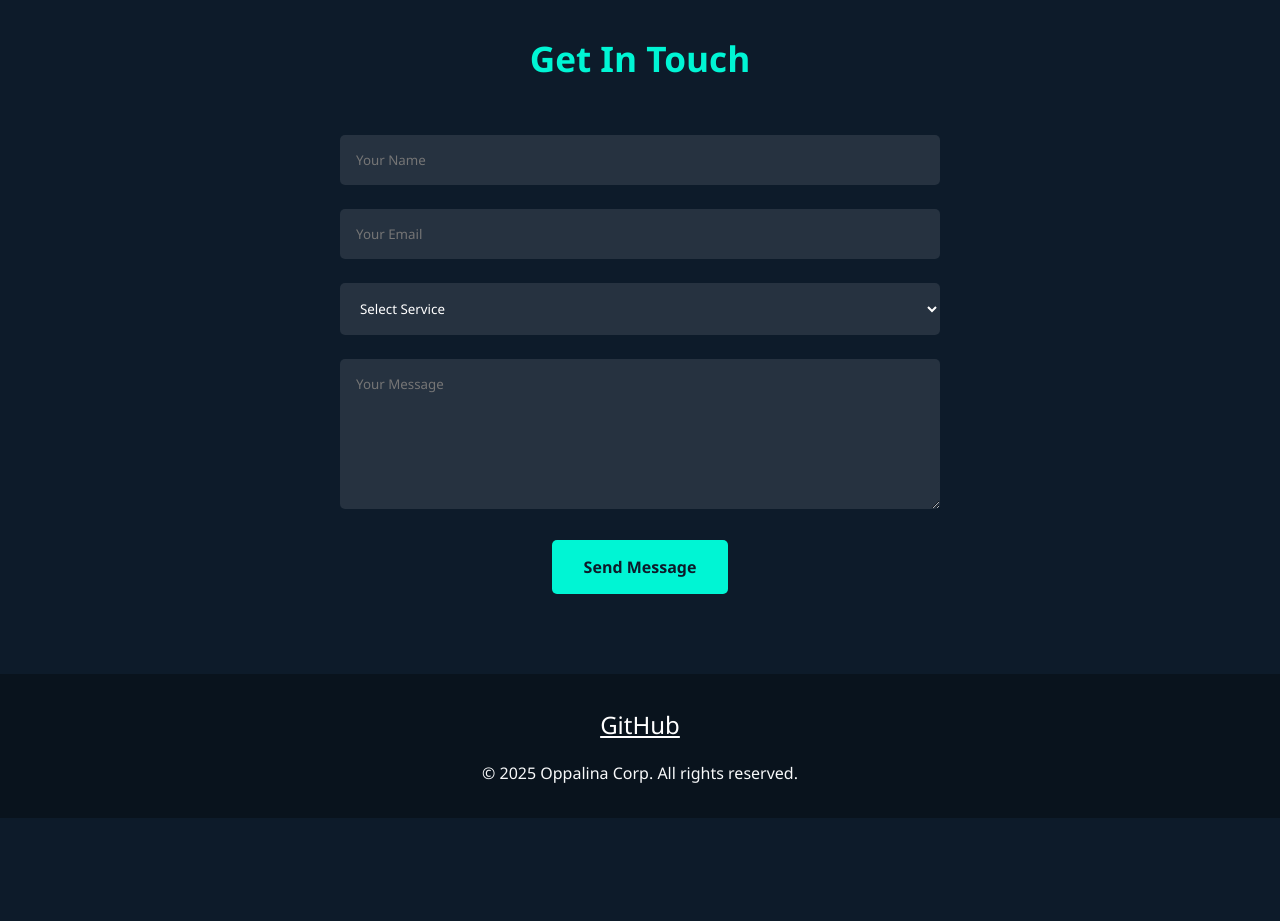
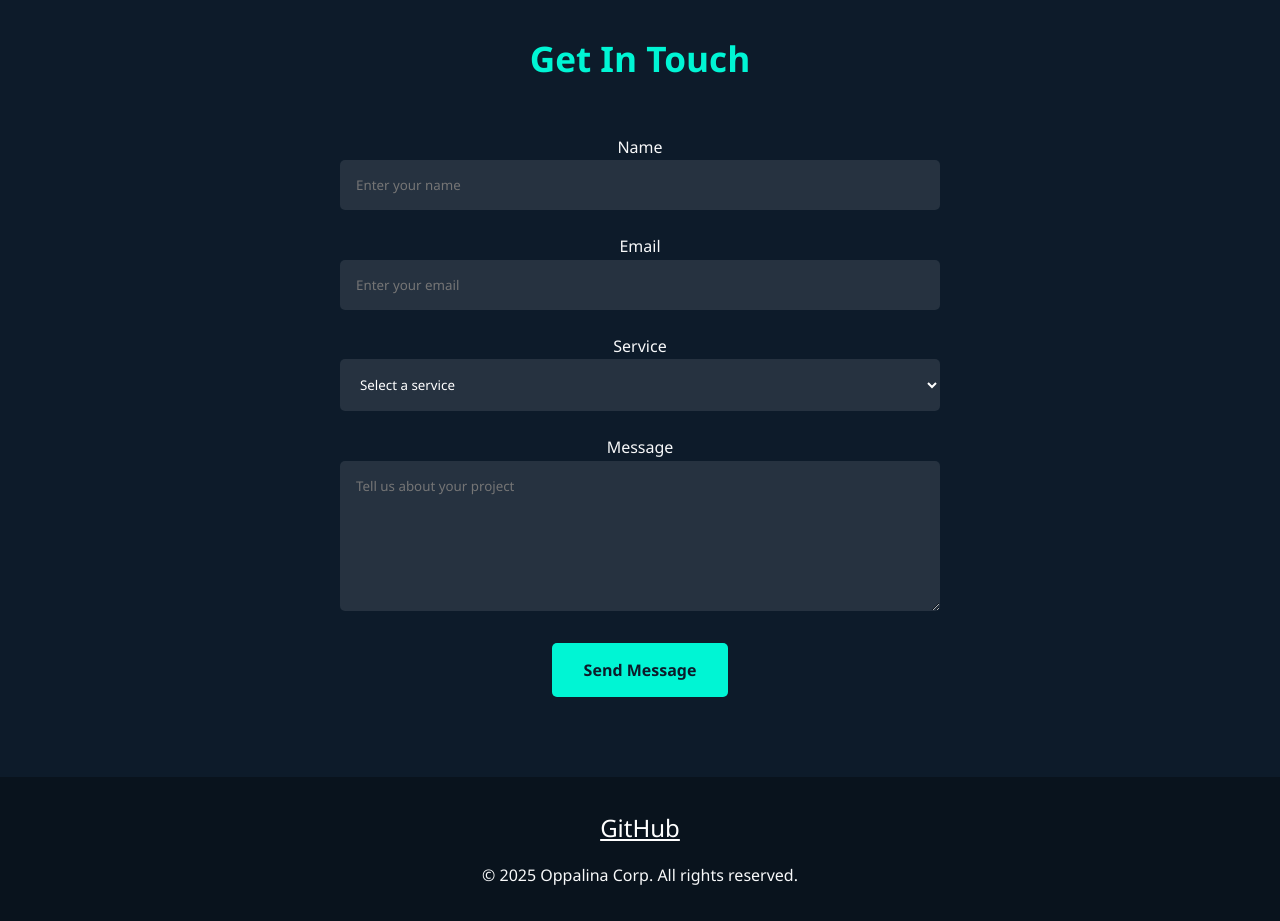
Before and after one commit to Oppalina/website, a plain HTML site: page index.html in a window 1280 px wide. Shown: the part 2320-3241 px from the top of the page. Before the commit the page ends 3138 px from the top, so only its background shows below. Drawn offline with Linux system fonts and the light colour scheme.

Commit message:
Update index.html

```diff
--- a/index.html
+++ b/index.html
@@ -333,16 +333,19 @@
     <section class="contact" id="contact">
         <div class="container">
             <h2 class="section-title">Get In Touch</h2>
-            <form class="contact-form">
+            <form class="contact-form" action="mailto:contact@oppalina.xyz" method="post" enctype="text/plain">
                 <div class="form-group">
-                    <input type="text" class="form-control" placeholder="Your Name">
+                    <label class="form-label">Name</label>
+                    <input type="text" name="name" class="form-control" placeholder="Enter your name" required>
                 </div>
                 <div class="form-group">
-                    <input type="email" class="form-control" placeholder="Your Email">
+                    <label class="form-label">Email</label>
+                    <input type="email" name="email" class="form-control" placeholder="Enter your email" required>
                 </div>
                 <div class="form-group">
-                    <select class="form-control">
-                        <option value="" disabled selected>Select Service</option>
+                    <label class="form-label">Service</label>
+                    <select class="form-control" name="service" required>
+                        <option value="" disabled selected>Select a service</option>
                         <option value="validator">Validator Node Hosting</option>
                         <option value="rpc">RPC Node Solutions</option>
                         <option value="development">Web3 Development</option>
@@ -352,7 +355,8 @@
                     </select>
                 </div>
                 <div class="form-group">
-                    <textarea class="form-control" placeholder="Your Message"></textarea>
+                    <label class="form-label">Message</label>
+                    <textarea class="form-control" name="message" placeholder="Tell us about your project" required></textarea>
                 </div>
                 <button type="submit" class="submit-btn">Send Message</button>
             </form>
```
